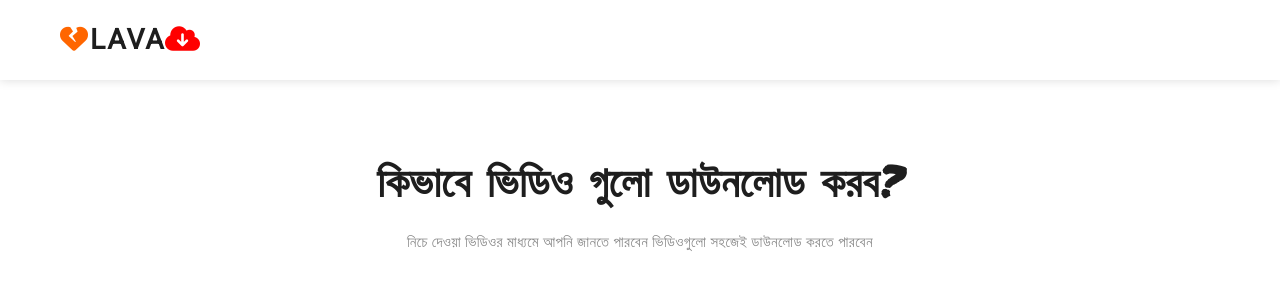
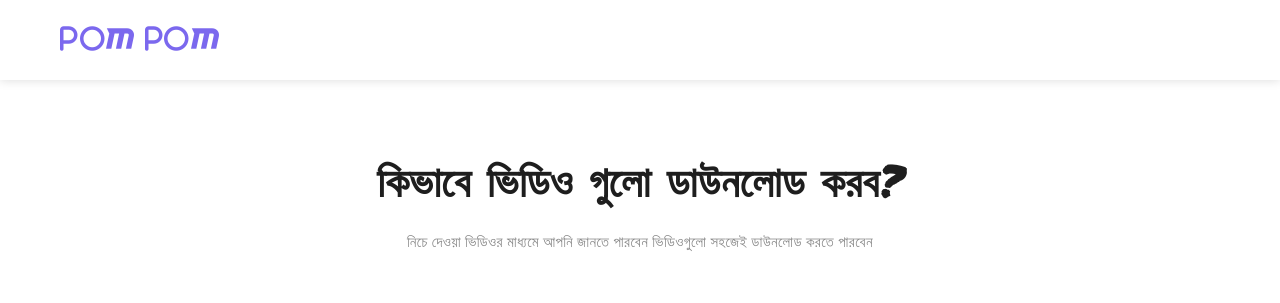
Before and after one commit to HelloDeshi/Flex, a plain HTML site: page index.html in a window 1280 px wide. Shown: the top 303 px of the page. Drawn offline with nearby package versions, Linux system fonts and the light colour scheme; a script that the page names is missing; files whose address does not match are found by name.

Commit message:
Update index.html

```diff
--- a/index.html
+++ b/index.html
@@ -47,7 +47,7 @@
                     <nav class="main-nav">
                         <!-- ***** Logo Start ***** -->
                         <a href="index.html" class="logo">
-                            <i class="fa-solid fa-heart-crack" style="color: #ff6600;"></i>Lava<i class="fa-solid fa-cloud-arrow-down fa-bounce" style="color: #ff0000;"></i>
+                       <i class="fa-solid fa-p fa-bounce" style="color: #7B68EE;"></i><i class="fa-solid fa-o fa-bounce" style="color: #7B68EE;"></i><i class="fa-brands fa-maxcdn fa-bounce" style="color: #7B68EE;"></i> <i class="fa-solid fa-p fa-bounce" style="color: #7B68EE;"></i><i class="fa-solid fa-o fa-bounce" style="color: #7B68EE;"></i><i class="fa-brands fa-maxcdn fa-bounce" style="color: #7B68EE;"></i>
                         </a>
                         <!-- ***** Logo End ***** -->
                     </nav>
```
